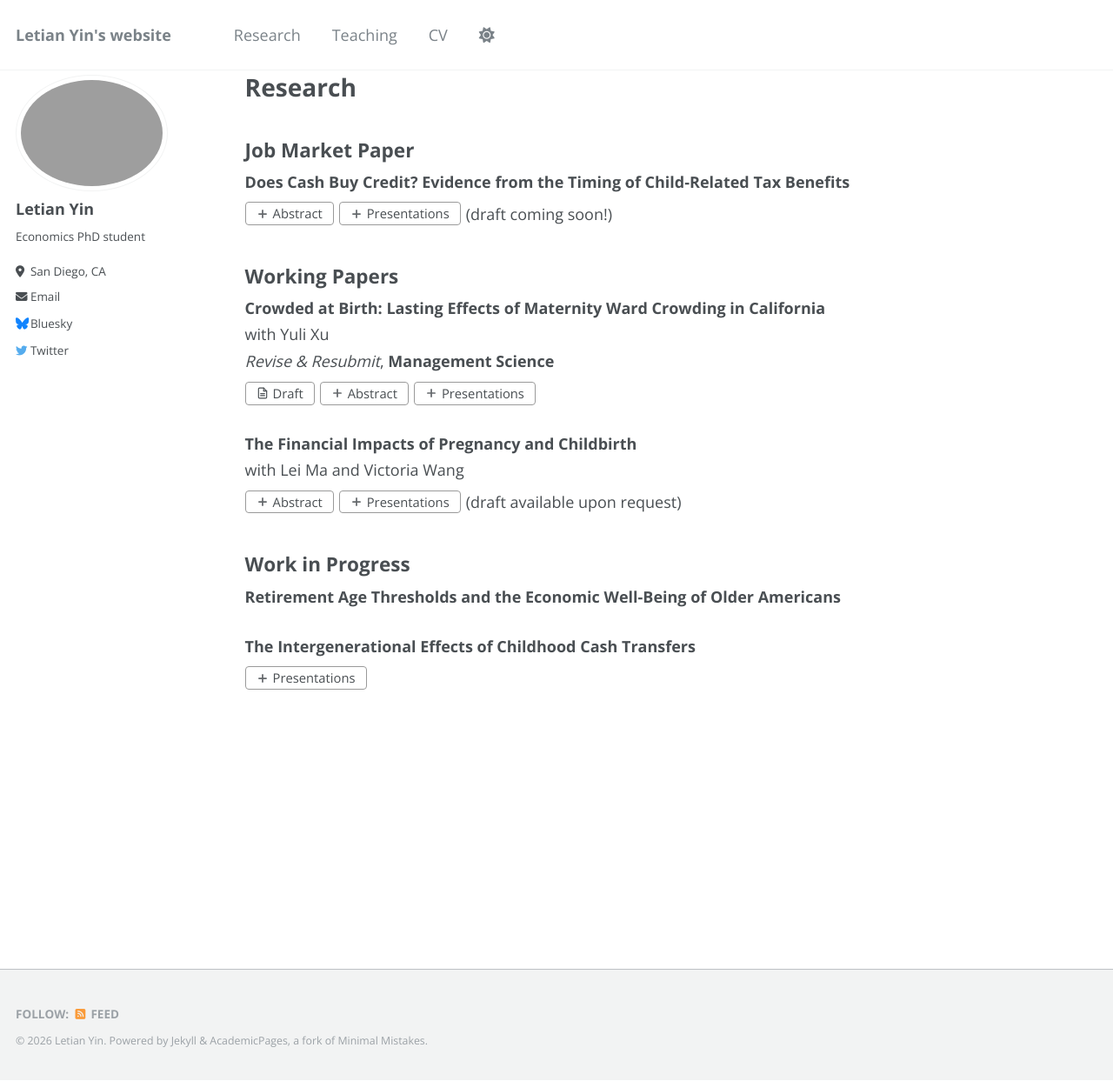
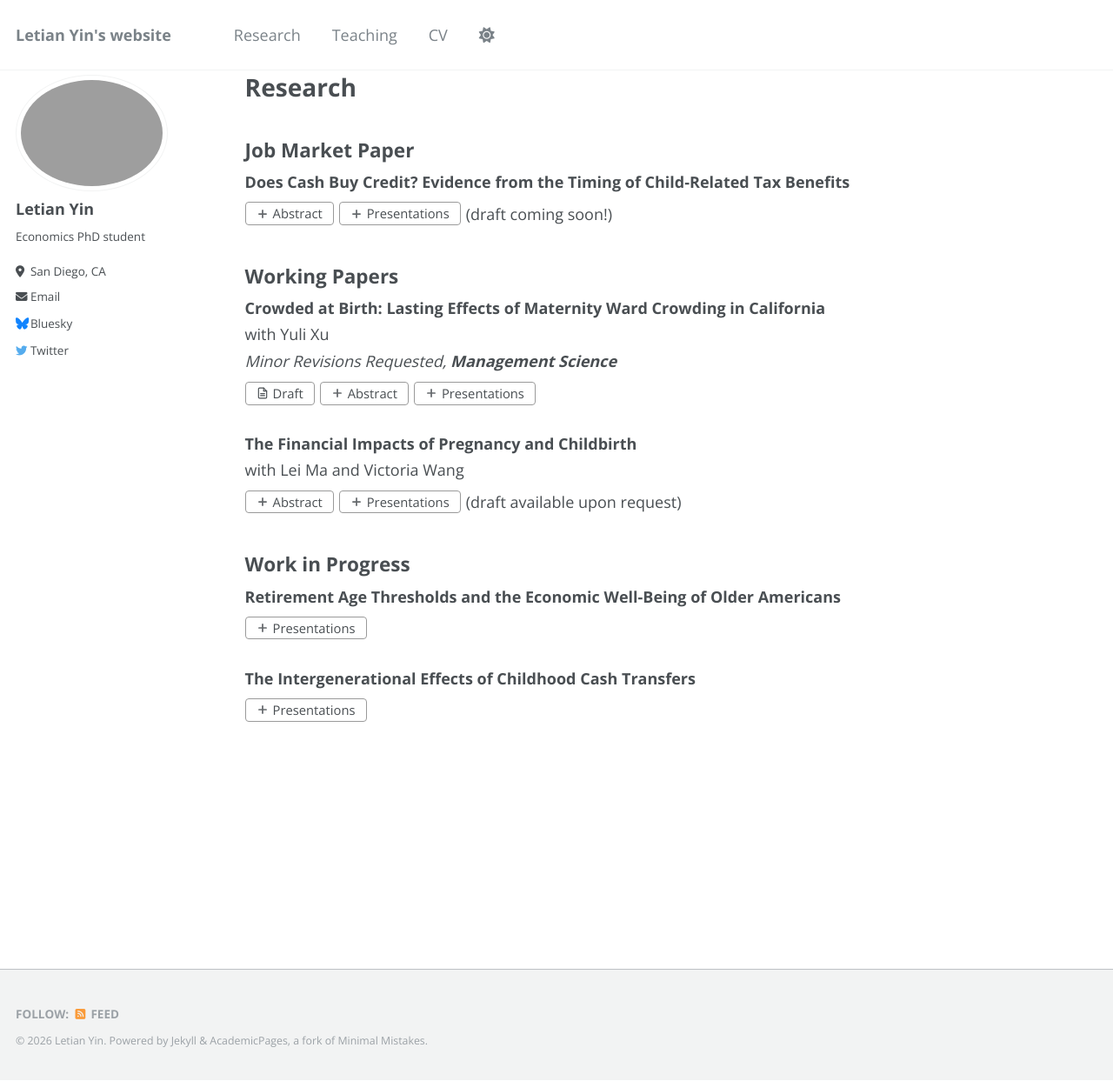
Before and after one commit to letian-yin/letian-yin.github.io, a Jekyll site: the page built from _pages/research.md, in a window 1280 px wide and 1243 px high. Shown: the whole window at 87% size. Built offline with Jekyll 4.4.1, drawn with Linux system fonts in a browser that asks for light colours.

Commit message:
update research.md

```diff
--- a/_pages/research.md
+++ b/_pages/research.md
@@ -43,7 +43,7 @@ function togglePanel(id, btn) {
 <div class="paper-block">
   <div class="paper-title">Crowded at Birth: Lasting Effects of Maternity Ward Crowding in California</div>
   <div class="paper-meta">with <a href="https://sites.google.com/view/yulixu-econ">Yuli Xu</a></div>
-  <div class="paper-meta"><em>Revise &amp; Resubmit</em>, <strong>Management Science</strong></div>
+  <div class="paper-meta"><em>Minor Revisions Requested, <strong>Management Science</strong></em></div>
   <div class="paper-buttons">
     <a class="bookpage-btn" href="https://dx.doi.org/10.2139/ssrn.5036978" target="_blank" rel="noopener">Draft</a>
     <button type="button" class="toggle-btn" aria-expanded="false" aria-controls="crowded-abstract" onclick="togglePanel('crowded-abstract', this)">Abstract</button>
@@ -78,6 +78,12 @@ function togglePanel(id, btn) {
 
 <div class="paper-block">
   <div class="paper-title">Retirement Age Thresholds and the Economic Well-Being of Older Americans</div>
+   <div class="paper-buttons">
+    <button type="button" class="toggle-btn" aria-expanded="false" aria-controls="retirement-presentations" onclick="togglePanel('retirement-presentations', this)">Presentations</button>
+  </div>
+  <div class="paper-presentations" id="retirement-presentations">
+    <div>UCSD Labor/Public Workshop</div>
+  </div>
 </div>
 
 <div class="paper-block">
```
Also changed, not shown: other parts of _pages/research.md (+3 -3 lines).
